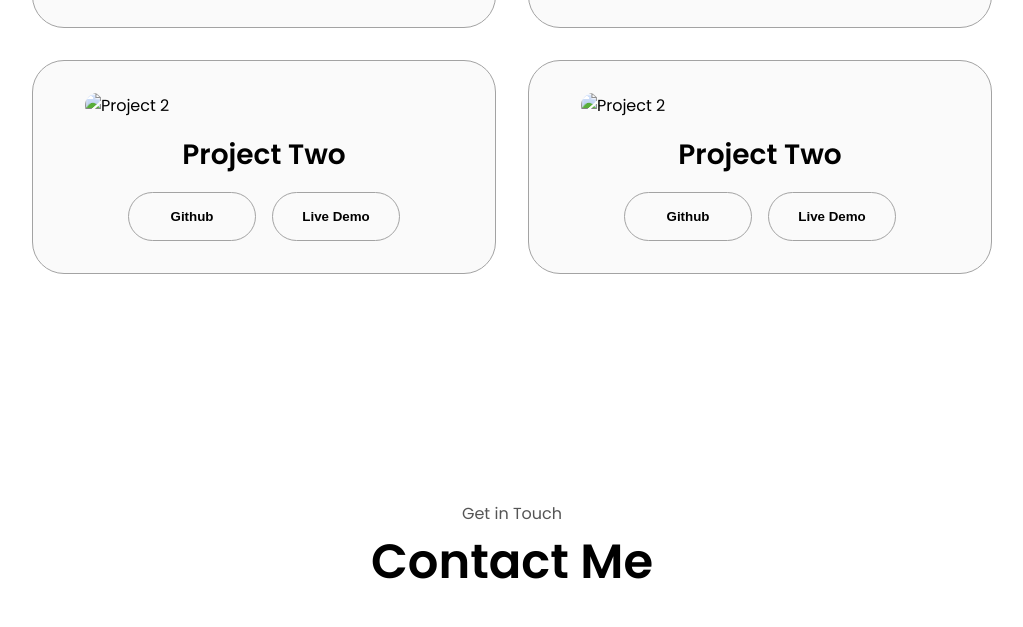
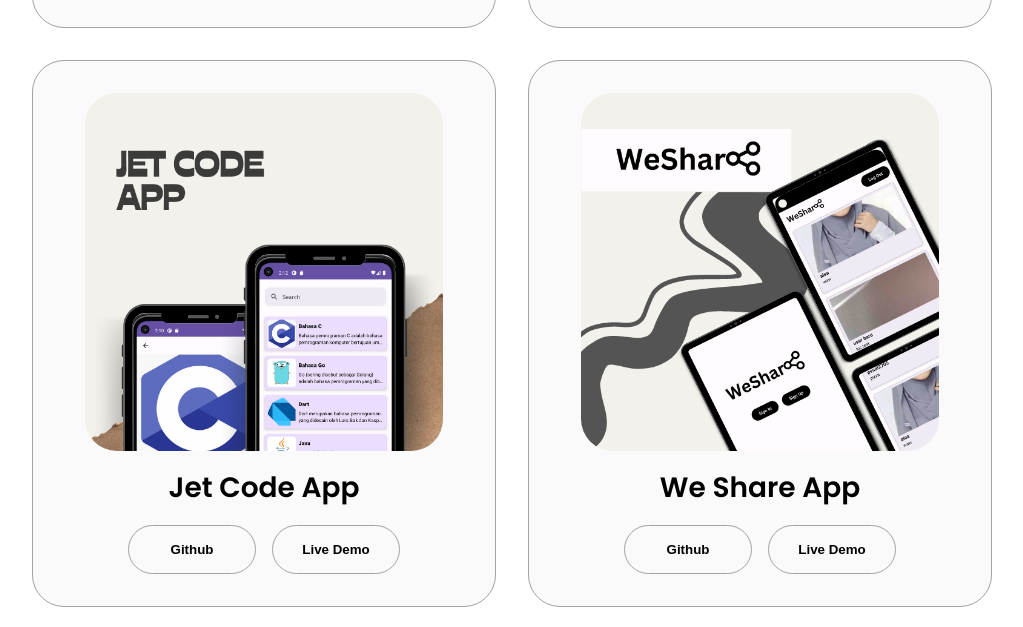
Before and after one commit to hafizzibrahim/Portfolio, a plain HTML site: page index.html in a window 1280 px wide. Shown: the part 2642-3269 px from the top of the page, without its empty margins (128-1151 px from the left). Drawn offline with Linux system fonts and the light colour scheme.

Commit message:
update project

```diff
--- a/index.html
+++ b/index.html
@@ -251,12 +251,12 @@
           <div class="details-container color-container">
             <div class="article-container">
               <img
-                src="./assets/project-2.png"
+                src="./assets/jet_code_app.png"
                 alt="Project 2"
                 class="project-img"
               />
             </div>
-            <h2 class="experience-sub-title project-title">Project Two</h2>
+            <h2 class="experience-sub-title project-title">Jet Code App</h2>
             <div class="btn-container">
               <button
                 class="btn btn-color-2 project-btn"
@@ -277,12 +277,12 @@
           <div class="details-container color-container">
             <div class="article-container">
               <img
-                src="./assets/project-2.png"
+                src="./assets/we_share.png"
                 alt="Project 2"
                 class="project-img"
               />
             </div>
-            <h2 class="experience-sub-title project-title">Project Two</h2>
+            <h2 class="experience-sub-title project-title">We Share App</h2>
             <div class="btn-container">
               <button
                 class="btn btn-color-2 project-btn"
```
Also changed, not shown: assets/jet_code_app.png (added), assets/we_share.png (added).
